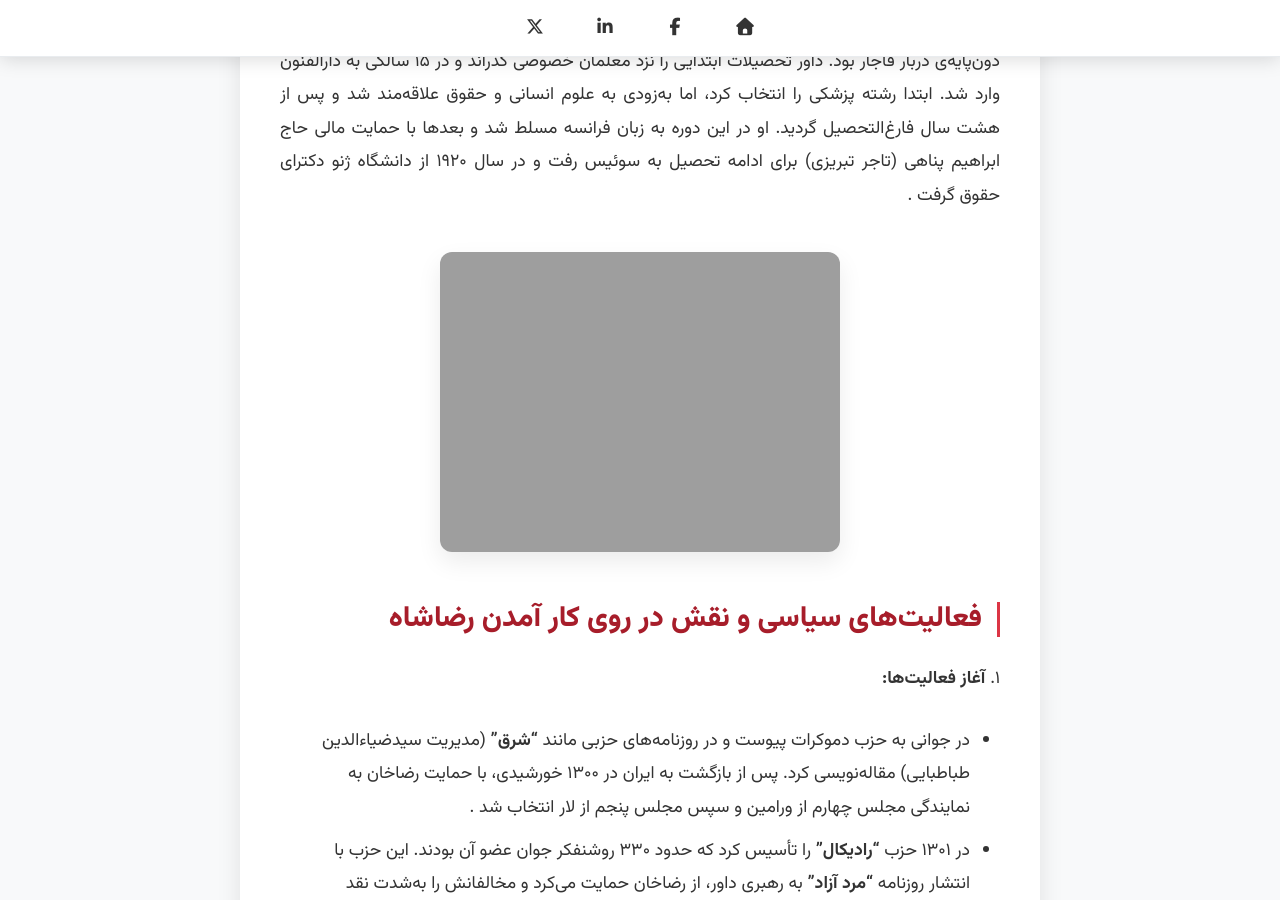
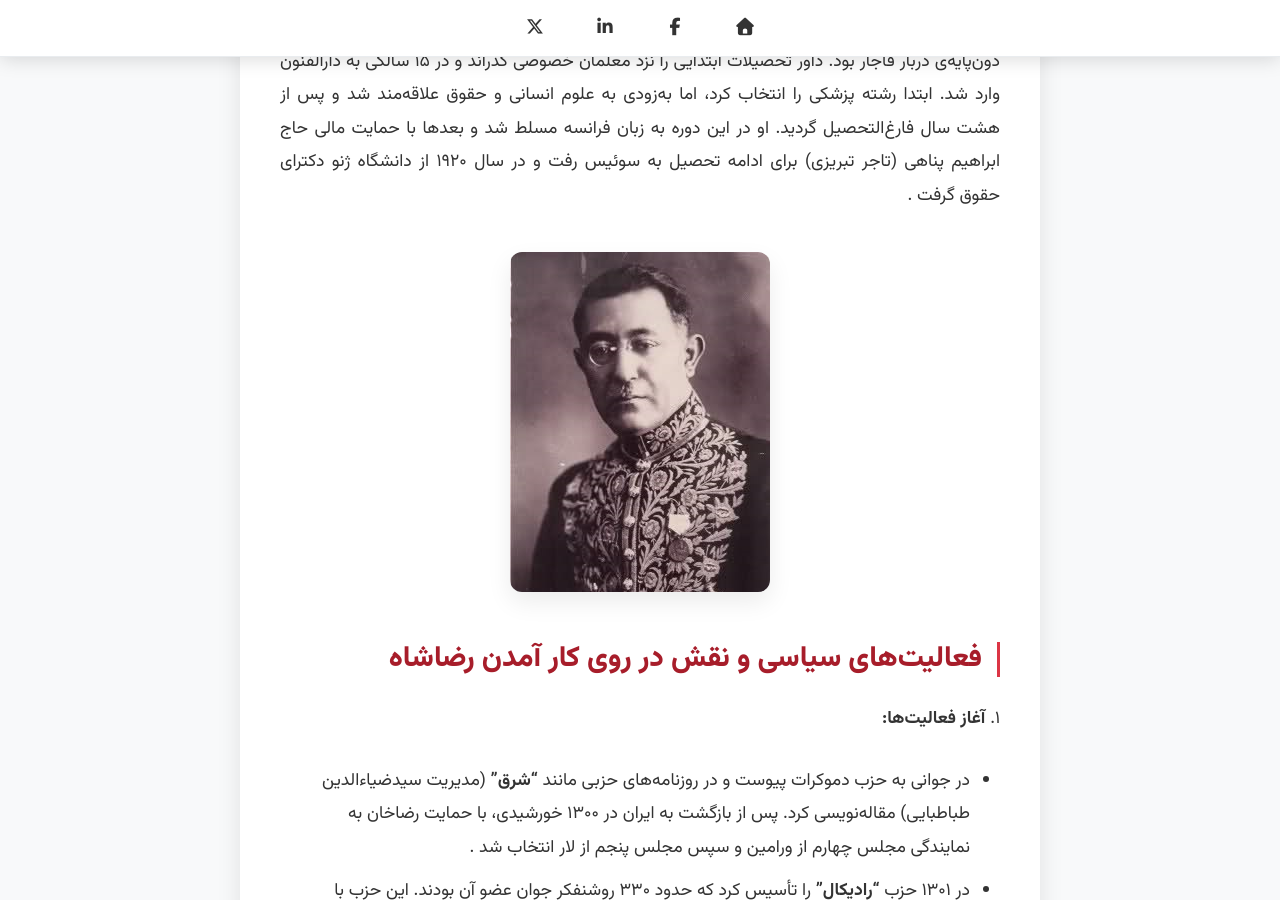
Before and after one commit to darkblog/darkblog.github.io, a Jekyll site: the page built from _posts/2025-7-19-97.md, in a window 1280 px wide and 900 px high, scrolled down 439 px. Built offline with Jekyll 4.4.1, drawn with Linux system fonts in a browser that asks for light colours; nearby versions of some CDN libraries.

Commit message:
Fix image link for Ali Akbar Davar
Updated image link for Ali Akbar Davar in the biography post.

```diff
--- a/_posts/2025-7-19-97.md
+++ b/_posts/2025-7-19-97.md
@@ -6,7 +6,7 @@ title: زندگینامه علی‌اکبر داور - معمار دادگستر
 **تولد و تحصیلات:**
 علی‌اکبر داور در سال ۱۲۶۴ خورشیدی (۱۸۸۵ میلادی) در تهران متولد شد. پدرش، کلبعلی‌خان، از کارمندان دون‌پایه‌ی دربار قاجار بود. داور تحصیلات ابتدایی را نزد معلمان خصوصی گذراند و در ۱۵ سالگی به دارالفنون وارد شد. ابتدا رشته پزشکی را انتخاب کرد، اما به‌زودی به علوم انسانی و حقوق علاقه‌مند شد و پس از هشت سال فارغ‌التحصیل گردید. او در این دوره به زبان فرانسه مسلط شد و بعدها با حمایت مالی حاج ابراهیم پناهی (تاجر تبریزی) برای ادامه تحصیل به سوئیس رفت و در سال ۱۹۲۰ از دانشگاه ژنو دکترای حقوق گرفت .
 
-![علی‌اکبر داور](https://indexes.ir/biography/ali-akbar-davar.jog)
+![علی‌اکبر داور](https://indexes.ir/biography/ali-akbar-davar.jpg)
 
 ## فعالیت‌های سیاسی و نقش در روی کار آمدن رضاشاه
 ۱. **آغاز فعالیت‌ها:**
```
